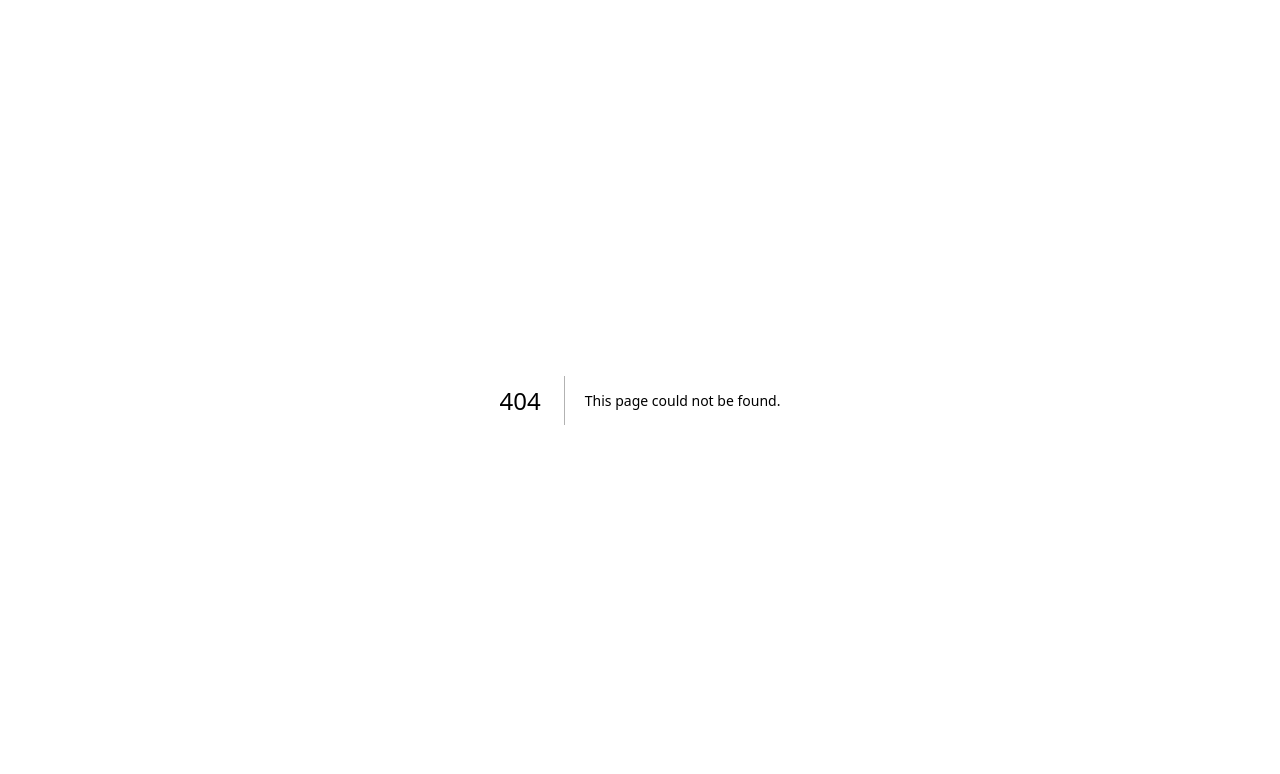
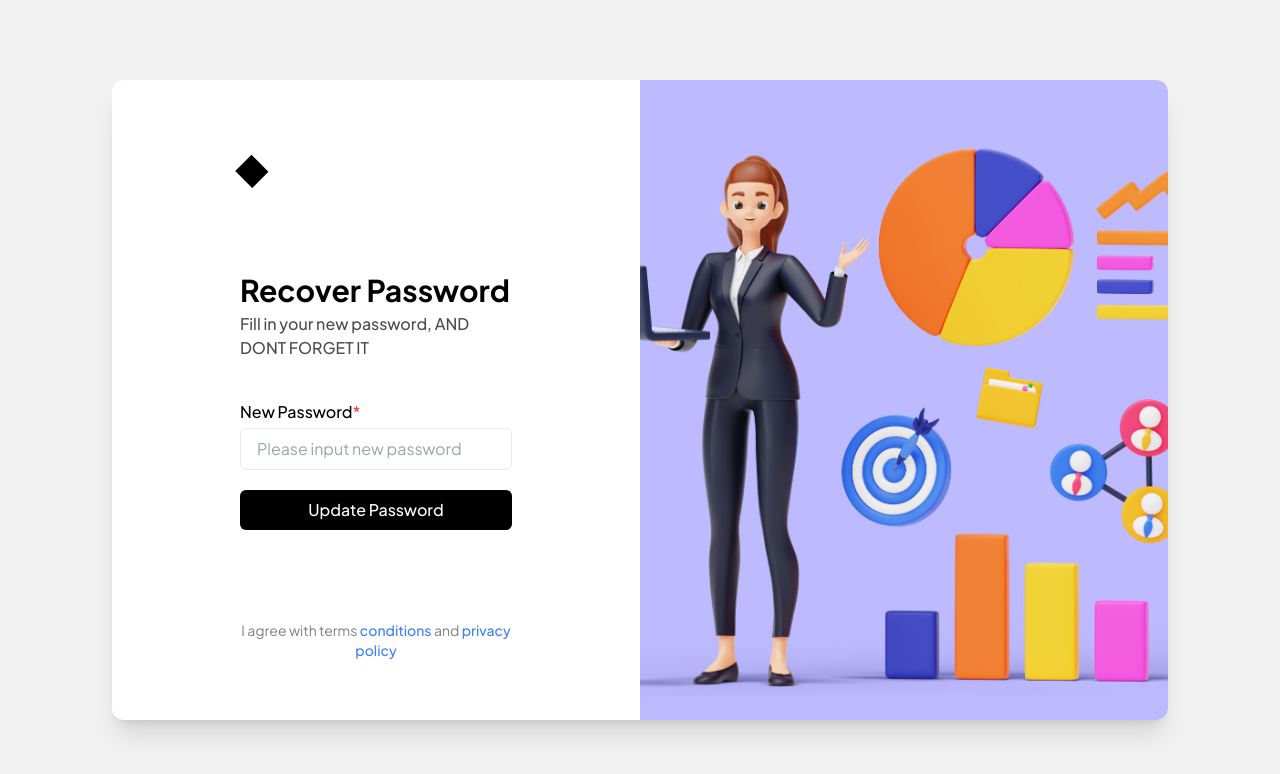
Before and after one commit to Muh-Zaan/task-management, a Next.js app: page /recover-password/1 in a window 1280 px wide. Before the commit this address had no page. Shown: the top 774 px of the page. Built offline with nearby package versions, Linux system fonts and the light colour scheme.

Commit message:
add: recover password page

```diff
--- /dev/null
+++ b/src/app/(auth)/recover-password/[id]/page.tsx
@@ -0,0 +1,32 @@
+import React from "react";
+
+const RecoverPassword = () => {
+  return (
+    <div className="w-full h-full flex flex-col justify-center">
+      <h1 className="text-3xl font-bold">Recover Password</h1>
+      <p className="mt-1 font-medium text-black/70">
+        Fill in your new password, AND DONT FORGET IT
+      </p>
+      <form className="w-full flex flex-col gap-5 mt-10">
+        <div className="flex flex-col gap-1">
+          <p className="font-medium">
+            New Password<span className="text-red-500">*</span>
+          </p>
+          <input
+            placeholder="Please input new password"
+            type="password"
+            className="border py-2 px-4 outline-none rounded-md"
+          />
+        </div>
+        <button
+          className="text-white bg-black py-2 rounded-md font-medium"
+          type="submit"
+        >
+          Update Password
+        </button>
+      </form>
+    </div>
+  );
+};
+
+export default RecoverPassword;
```
